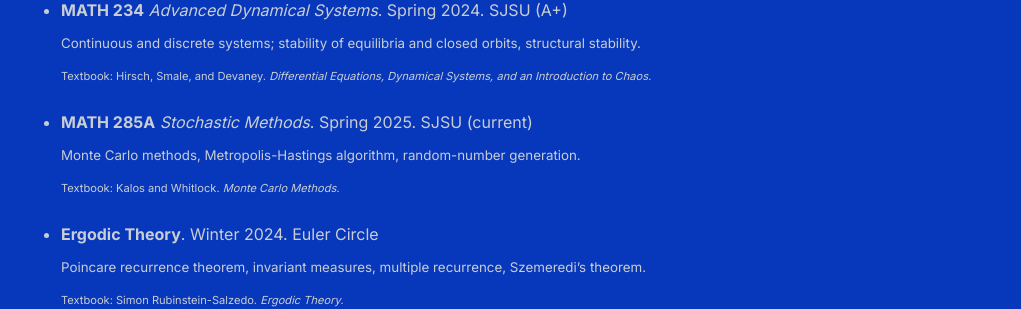
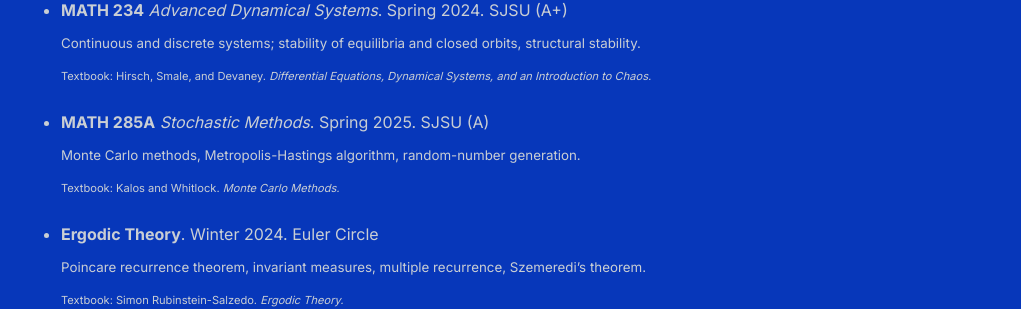
Before and after one commit to shihankanungo/shihankanungo.github.io, a Jekyll site: the page built from courses.md, in a window 1280 px wide and 900 px high, scrolled down 1810 px. Shown: the part 148-457 px from the top of the window, without its empty margins (259-1280 px from the left). Built offline with Jekyll 4.4.1, drawn with Linux system fonts in a browser that asks for light colours.

Commit message:
Update courses.md

```diff
--- a/courses.md
+++ b/courses.md
@@ -47,7 +47,7 @@ Here are the courses grouped by subject area, along with a short description of
   <small>Continuous and discrete systems; stability of equilibria and closed orbits, structural stability.</small> <br>
   <small><small>Textbook: Hirsch, Smale, and Devaney. <i>Differential Equations, Dynamical Systems, and an Introduction to Chaos.</i></small></small>
 
-- **MATH 285A** *Stochastic Methods*. Spring 2025. SJSU (current)<br>
+- **MATH 285A** *Stochastic Methods*. Spring 2025. SJSU (A)<br>
   <small>Monte Carlo methods, Metropolis-Hastings algorithm, random-number generation.</small> <br>
   <small><small>Textbook: Kalos and Whitlock. <i>Monte Carlo Methods.</i></small></small>
 
```
